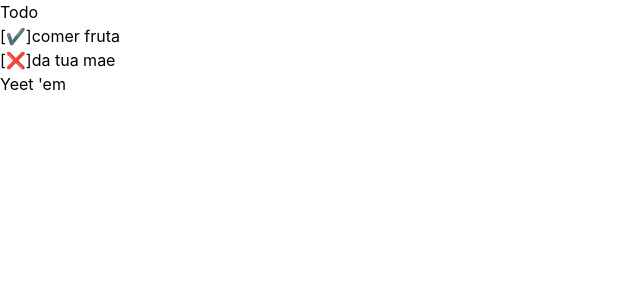
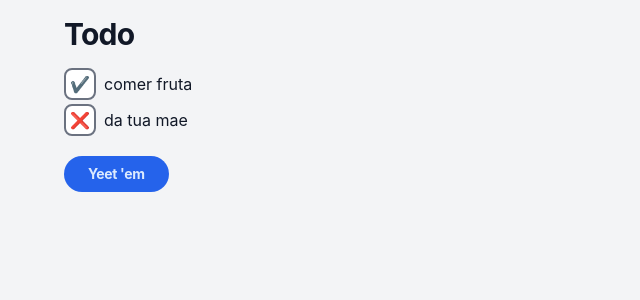
Before and after one commit to DarVoid/Reangular, a React (Create React App) app in the folder my-app/: page / in a window 1280 px wide. Shown: the top 300 px of the page, without its empty margins (0-640 px from the left). Built offline with nearby package versions, Linux system fonts and the light colour scheme.

Commit message:
[add] css

```diff
--- a/my-app/src/App.tsx
+++ b/my-app/src/App.tsx
@@ -6,7 +6,7 @@ import NovoComponente from './NovoComponente'
 
 function App() {
   return (
-    <div>
+    <div className='w-full h-screen overflow-hidden bg-gray-100 text-gray-900'>
       <NovoComponente />
     </div>
   );
--- a/my-app/src/NovoComponente.tsx
+++ b/my-app/src/NovoComponente.tsx
@@ -31,18 +31,18 @@ export default class NovoComponente extends Component {
 
     render() {
         return (
-            <div>
-                <h1>Todo</h1>
-                <ul>
-                    { this.state.todos.map(todo => <li>
-                        <button onClick={ () => this.todoService.toggleTodo(todo.id) }>
-                            [{todo.status ? "✔️": "❌"}]
+            <div className="px-16 py-4">
+                <h1 className="font-bold tracking-tight text-3xl">Todo</h1>
+                <ul className="mt-4">
+                    { this.state.todos.map(todo => <li className="my-1 flex items-center justify-start gap-2">
+                        <button className="bg-white border-2 hover:bg-gray-300 border-gray-500 w-8 h-8 rounded-lg" onClick={ () => this.todoService.toggleTodo(todo.id) }>
+                            {todo.status ? "✔️": "❌"}
                         </button>
-                        { todo.title }
+                        <span>{ todo.title }</span>
                     </li>) }
 
                 </ul>
-                <button onClick={ () => this.todoService.fetchPostsFromServer() }>
+                <button className="mt-4 bg-blue-600 hover:bg-blue-700 text-blue-100 text-sm font-bold tracking-tight px-6 py-2 rounded-full" onClick={ () => this.todoService.fetchPostsFromServer() }>
                     Yeet 'em
                 </button>
             </div>
```
Also changed, not shown: my-app/src/dist/App.css.
